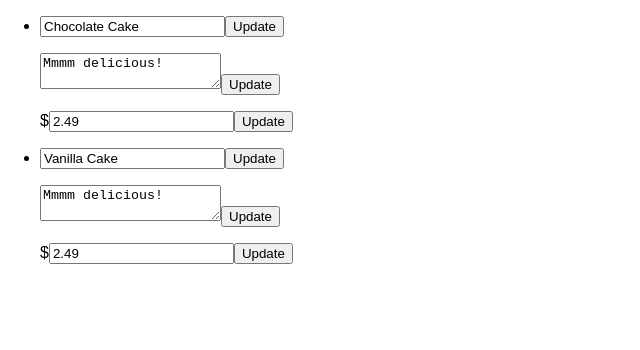
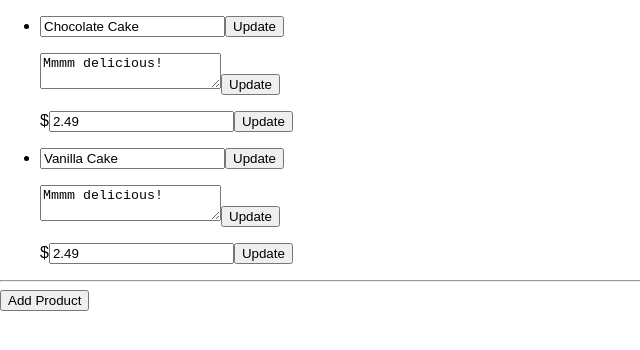
Before and after one commit to patrickcole/react-retail-menu, a React (Create React App) app in the folder editor/: page / in a window 1280 px wide. Shown: the top 350 px of the page, without its empty margins (0-640 px from the left). Built offline with nearby package versions, Linux system fonts and the light colour scheme.

Commit message:
Products now added via menu interface

```diff
--- a/editor/src/components/Input.js
+++ b/editor/src/components/Input.js
@@ -26,8 +26,6 @@ export default class Input extends Component {
       case "description":
 
         return <textarea onChange={ this.onInputChange } value={ this.state.value }></textarea>;
-      break;
-
       case "price":
 
         return (
@@ -36,12 +34,9 @@ export default class Input extends Component {
             <input type="number" step="0.01" onChange={ this.onInputChange} value={ this.state.value} />
           </span>
         );
-      break;
-
       default:
 
         return <input type="text" onChange={ this.onInputChange } value={ this.state.value } />;
-      break;
     }
   }
 
--- a/editor/src/components/Menu.js
+++ b/editor/src/components/Menu.js
@@ -4,16 +4,20 @@ import Product from './Product';
 
 export default class Menu extends Component {
 
+
   constructor(props) {
     super(props);
     this.state = {
+      debug_iterator: 930,
       products: [
         {
+          id: "product929",
           title: "Chocolate Cake",
           description: "Mmmm delicious!",
           price: "2.49"
         },
         {
+          id: "product930",
           title: "Vanilla Cake",
           description: "Mmmm delicious!",
           price: "2.49"
@@ -21,14 +25,26 @@ export default class Menu extends Component {
       ]
     }
   }
+
+  addProduct = (e) => {
+
+    this.setState({
+      debug_iterator: this.state.debug_iterator + 1 },
+      () => {
+        let product = { id: `product${this.state.debug_iterator}`, title: 'New Product', description: '', price: '0.00' };
+        this.setState( { products: [...this.state.products, product] } );
+      });
+  }
+
   render() {
     return (
+      <div>
         <ul>
           { this.state.products.map( (product, index) => {
 
             return (
               <Product
-              key={`product${index}`}
+                key={product.id}
                 title={product.title}
                 description={product.description}
                 price={product.price}
@@ -36,6 +52,9 @@ export default class Menu extends Component {
             )
           })}
         </ul>
+        <hr />
+        <button onClick={ this.addProduct }>Add Product</button>
+      </div>
     )
   }
 }
```
Lines whose indentation alone changed are shown as unchanged.
